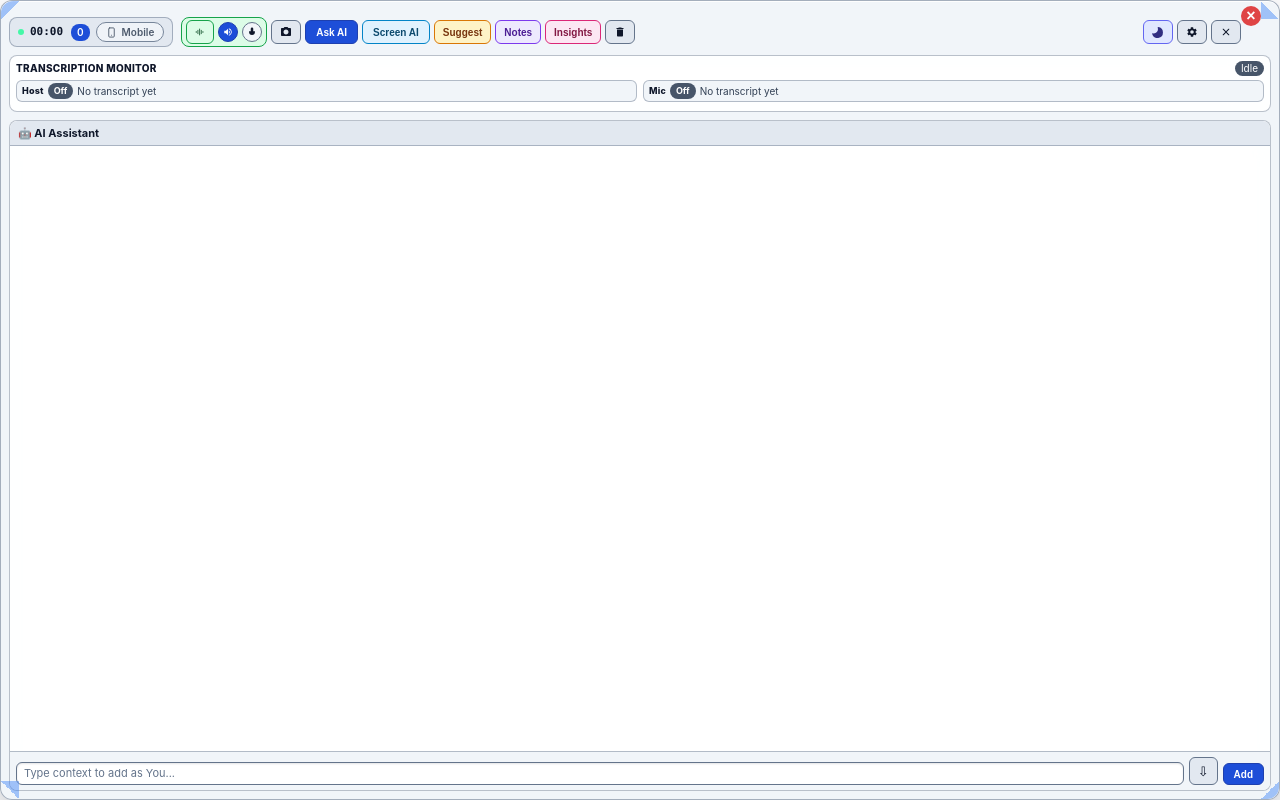
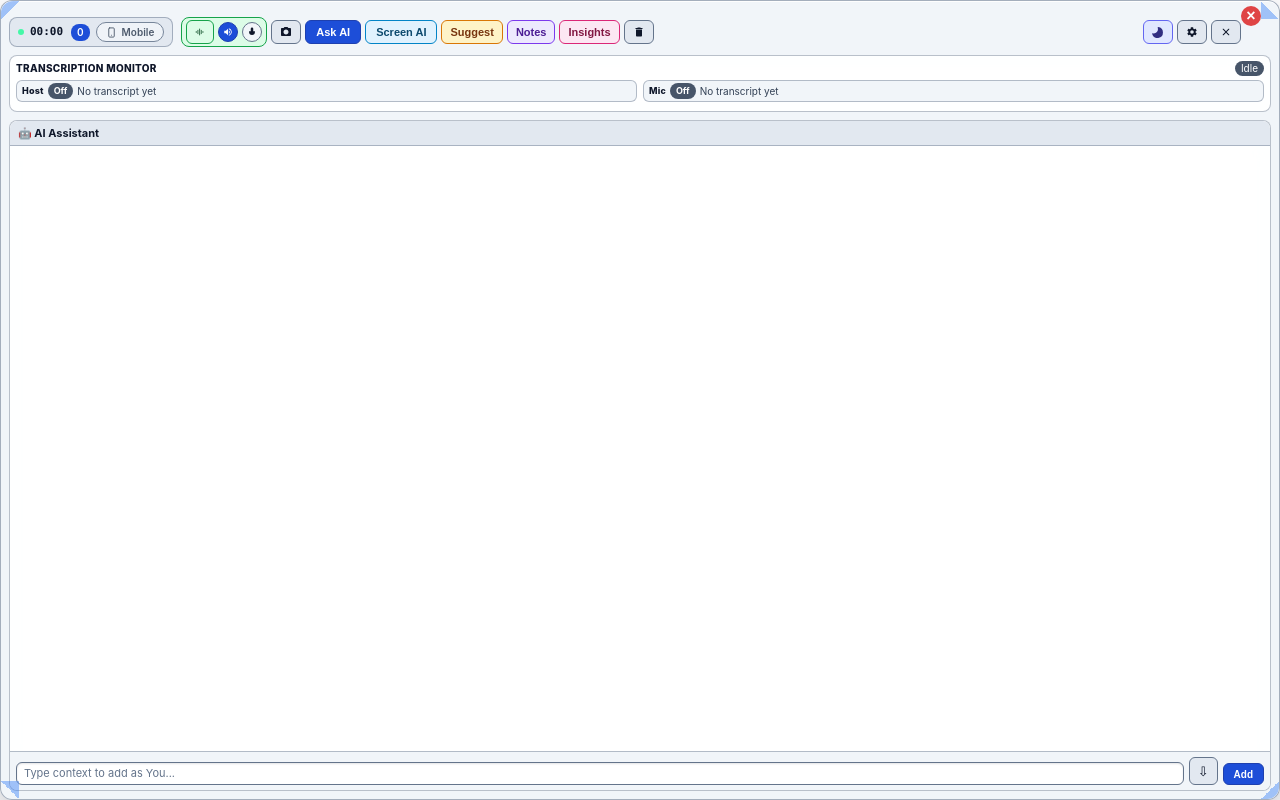
Before and after one commit to shubhamshnd/Open-Cluely, an Electron app: page src/windows/assistant/renderer.html in a window 1280 px wide. Drawn offline with Linux system fonts and the light colour scheme; no server answers.

Commit message:
Mode buttons: mute disabled state by desaturating instead of opacity washout; 11px labels
Disabled action/source buttons kept their pastel identity but were blended
over the surface behind them at 0.4-0.6 opacity, dropping rendered label
contrast to ~1.8-2.8:1 in light theme and washing out the dark Suggest and
Insights fills. saturate(0.45) keeps label/fill luminance, so contrast
survives the disabled state (measured core: light Suggest 2.83->7.38,
dark Suggest 4.25->8.40, dark Insights ->9.37). Mode button labels move
from 10px to 11px.

```diff
--- a/src/windows/assistant/styles.css
+++ b/src/windows/assistant/styles.css
@@ -2400,7 +2400,12 @@ body:not(.theme-dark) .settings-shortcut-row {
 .action-btn:disabled,
 .chat-manual-send:disabled,
 .source-toggle:disabled {
-  opacity: 0.6;
+  /* Mute by desaturating instead of lowering opacity: saturate() keeps the
+     luminance of both the label and the fill, so the contrast ratio (and so
+     readability) survives the disabled state instead of washing the whole
+     button out over whatever surface is behind it. */
+  opacity: 1;
+  filter: saturate(0.45);
 }
 
 .chat-autoscroll-toggle.off {
@@ -3578,3 +3583,17 @@ body.theme-dark .save-settings-btn {
 .monitor-log-list {
   max-height: 40px;
 }
+
+/* ==========================================================================
+   READABILITY POLISH (round 2): mode buttons, placeholder, secondary text,
+   icons, edges
+   ========================================================================== */
+/* Mode-button labels: 10px is below the readable floor for a label this
+   small; 11px keeps the top bar intact and reads clearly. */
+.action-btn.analyze-btn,
+.action-btn.screen-ai-btn,
+.action-btn.suggest-btn,
+.action-btn.notes-btn,
+.action-btn.insights-btn {
+  font-size: 11px;
+}
```
